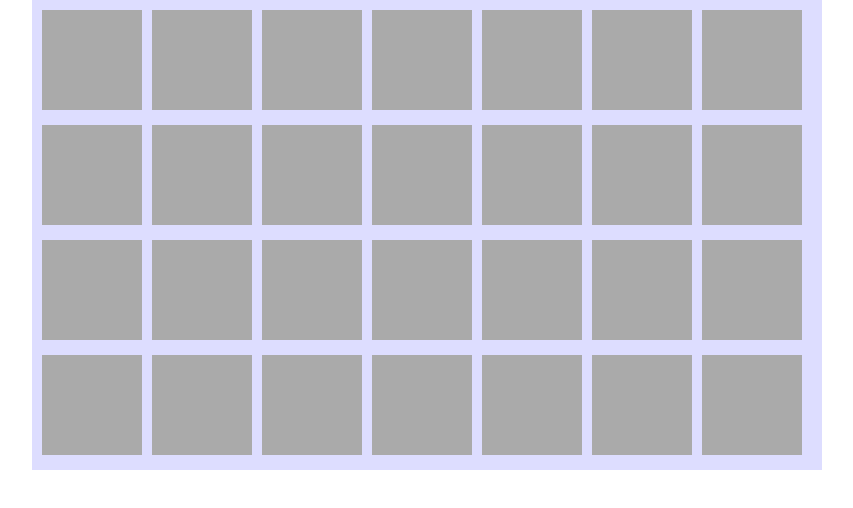
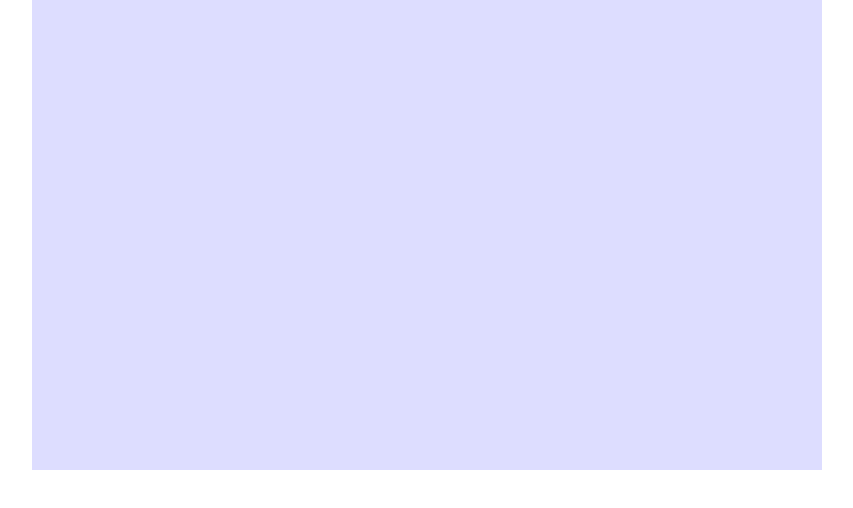
Before and after one commit to Tonyp85-25/memory-react, a React (Create React App) app: page / in a window 1280 px wide. Shown: the top 508 px of the page, without its empty margins (213-1066 px from the left). Built offline with nearby package versions, Linux system fonts and the light colour scheme.

Commit message:
board container added

```diff
--- a/src/App.js
+++ b/src/App.js
@@ -1,17 +1,14 @@
 import React from 'react';
-import logo from './logo.svg';
+//import logo from './logo.svg';
 import './App.css';
-import {Card} from './components/card';
-import {Board} from './components/board';
-
-
+import {BoardContainer} from './store/containers/board' ;
 
 
 function App() {
   return (
-          <Board>
+          <BoardContainer>
 
-          </Board>
+          </BoardContainer>
 
 
 
--- a/src/components/board.js
+++ b/src/components/board.js
@@ -1,24 +1,8 @@
 import React from 'react';
-import {Card} from './card';
-import {fruits, setPosition ,shuffle} from '../data'
-import {turnOn} from '../store/ducks/card'
+import {cardContainer} from '../store/containers/card';
 
-const cards = []
-    for (let index = 0; index < 2; index++) {
-      for (let i = 0; i < 14; i++) {
-        cards.push({
-            id : (index+1)*(i+1),
-            fruit:{name:fruits[i],position:setPosition(fruits,fruits[i])},
-            action: turnOn,
-            className :'card',
-            clickable: true
-        })
-        //Card({id:i*index, fruit:{name:fruits[i],position:setPosition(fruits,fruits[i])}});
-      }
-    }
-    shuffle(cards)
 
-export const Board = () => {
-    return <div className= "board"> {cards.map( (ele,idx)=>
-      Card({id:ele.id, fruit:{name:ele.fruit.name,position:ele.fruit.position}, turnCard:ele.action, className:ele.className, clickable:ele.clickable}))}</div>
+export const Board = ({playedCards=[]}) => {
+    return <div className= "board"> {playedCards.map( (ele,idx)=>
+      cardContainer({id:ele.id, fruit:{name:ele.fruit.name,position:ele.fruit.position}, turnCard:ele.action, className:ele.className, clickable:ele.clickable}))}</div>
   }
--- a/src/index.js
+++ b/src/index.js
@@ -6,12 +6,29 @@ import * as serviceWorker from './serviceWorker';
 import { createStore } from 'redux';
 import { Provider } from 'react-redux'
 import { memoryApp } from './store/ducks';
+import {fruits, setPosition ,shuffle} from './data'
+import {turnOn} from './store/ducks/card'
 
-const store = createStore(memoryApp)
+const pcards = []
+    for (let index = 0; index < 2; index++) {
+      for (let i = 0; i < 14; i++) {
+        pcards.push({
+            id : (index+1)*(i+1),
+            fruit:{name:fruits[i],position:setPosition(fruits,fruits[i])},
+            action: turnOn,
+            className :'card',
+            clickable: true
+        })
+        //Card({id:i*index, fruit:{name:fruits[i],position:setPosition(fruits,fruits[i])}});
+      }
+    }
+    shuffle(pcards)
+const initState = {cards:{pcards}/*, pairs:['',''], count:0*/}
+const store = createStore(memoryApp,initState)
 
 ReactDOM.render(
   <Provider store={store}>
-    <App />
+    <App></App>
   </Provider>,
   document.getElementById('root')
 );
--- /dev/null
+++ b/src/store/containers/board.js
@@ -0,0 +1,14 @@
+import { connect } from 'react-redux';
+//import { bindActionCreators } from 'redux';
+import {Board} from '../../components/board'
+
+const mapStateToProps = (state,ownProps) => ({
+    cards : state.cards,
+    pairs : state.pairs
+})
+
+const mapDispatchToProps = dispatch =>({
+
+})
+
+export const BoardContainer = connect(mapStateToProps,mapDispatchToProps)(Board)
--- a/src/store/containers/card.js
+++ b/src/store/containers/card.js
@@ -1,6 +1,7 @@
 import { connect } from 'react-redux';
 import { bindActionCreators } from 'redux';
 import {Card} from '../../components/card'
+import {turnOn} from '../ducks/card'
 
 const mapStateToProps = (state,ownProps) => ({
     id: state.id,
@@ -13,4 +14,4 @@ const mapDispatchToProps = dispatch =>({
 })
 
 /* Container*/
-const cardContainer = connect(mapStateToProps, mapDispatchToProps)(Card)
+ export const cardContainer = connect(mapStateToProps, mapDispatchToProps)(Card)
--- a/src/store/ducks/board.js
+++ b/src/store/ducks/board.js
@@ -1,9 +1,9 @@
-import {cardReducer} from './card'
+import {card} from './card'
 
-const board =(state =[], action) => {
+export const board =(state ={cards:[], count:0, pair:[]}, action) => {
     switch(action.type){
         case 'TURN_CARD':
-            return state.map(t=>cardReducer(t,action))
+            return state.cards.map(t=>card(t,action), state.count+=1, state.pair.push(action.fruit))
         // case 'TURN_BACK':
         //     return [...state,card({},action)]
         default:
--- a/src/store/ducks/card.js
+++ b/src/store/ducks/card.js
@@ -1,28 +1,29 @@
 
 
-const initCount = 0
+let initCount = 0
 const initialState = {id:undefined,className :'card',count:initCount ,clickable :true}
 
 //action creator
-export const turnOn =(id,initClickable)=>( {
+export const turnOn =(id,initClickable,fruit)=>( {
     type:'TURN_ON',
     id: id,
     clickable: initClickable,
+    fruit
 })
 
-export const card = (initialState,action) => {
+export const card = (state,action) => {
     switch(action.type){
         case 'TURN_ON':
             if(action.clickable){
-                return {id: action.id, className:'card image', count : initCount++ , clickable:false}
+                return {id: action.id, className:'card image', count : initCount++ , clickable:false, fruit: action.fruit}
             }else{
-                return initialState
+                return state
             }
 
         // case 'TURN_BACK':
         //     return turnBack(action.id)
         default:
-            return initialState
+            return state
     }
 }
 
@@ -36,6 +37,6 @@ export const cards = (state = [], action) => {
                 return state
             }
         default:
-                return initialState
+                return state
     }
 }
--- a/src/store/ducks/index.js
+++ b/src/store/ducks/index.js
@@ -1,6 +1,8 @@
 import { combineReducers } from 'redux'
 import {cards} from './card'
+import {board} from './board'
 
 export const memoryApp = combineReducers({
     cards,
+    board
 })
```
